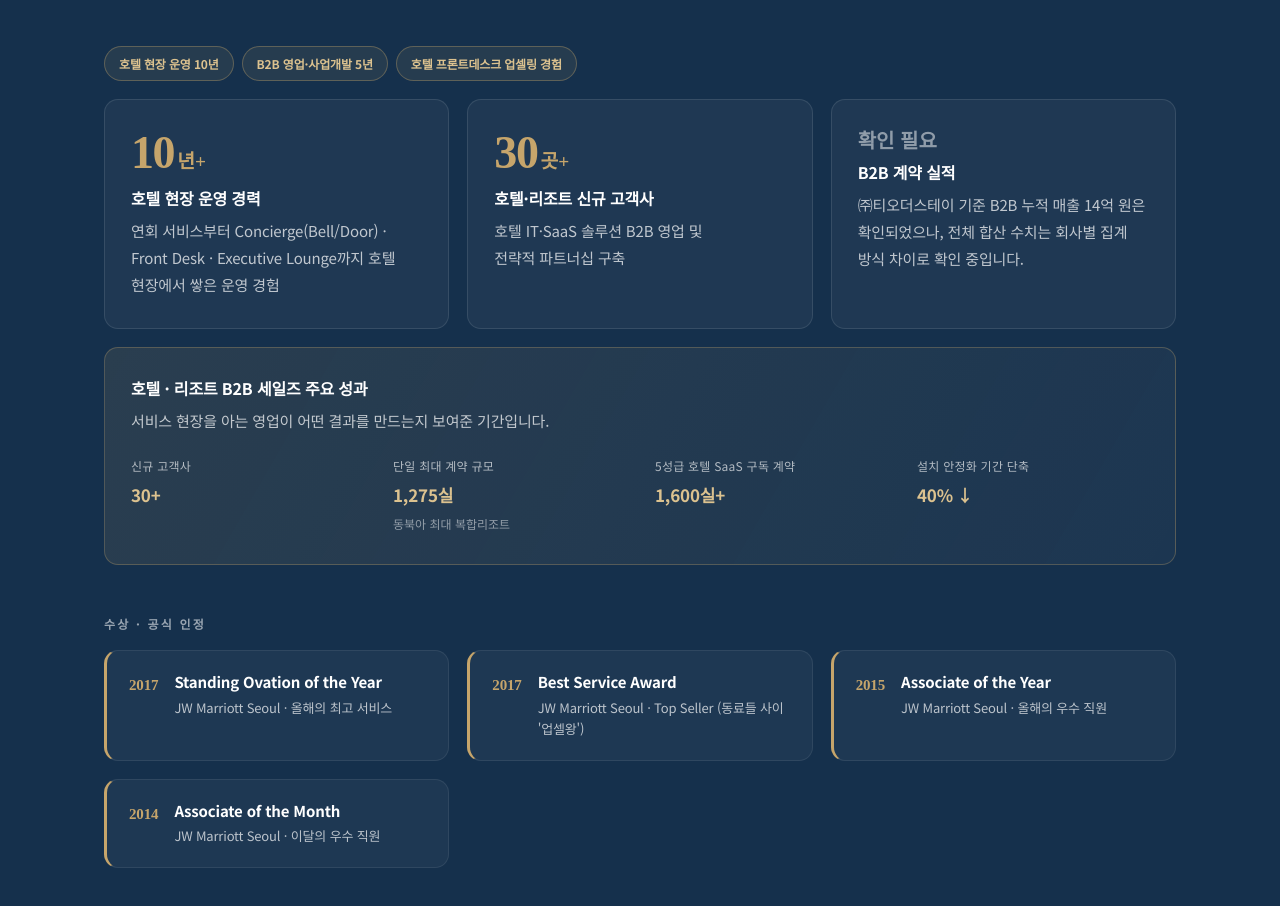
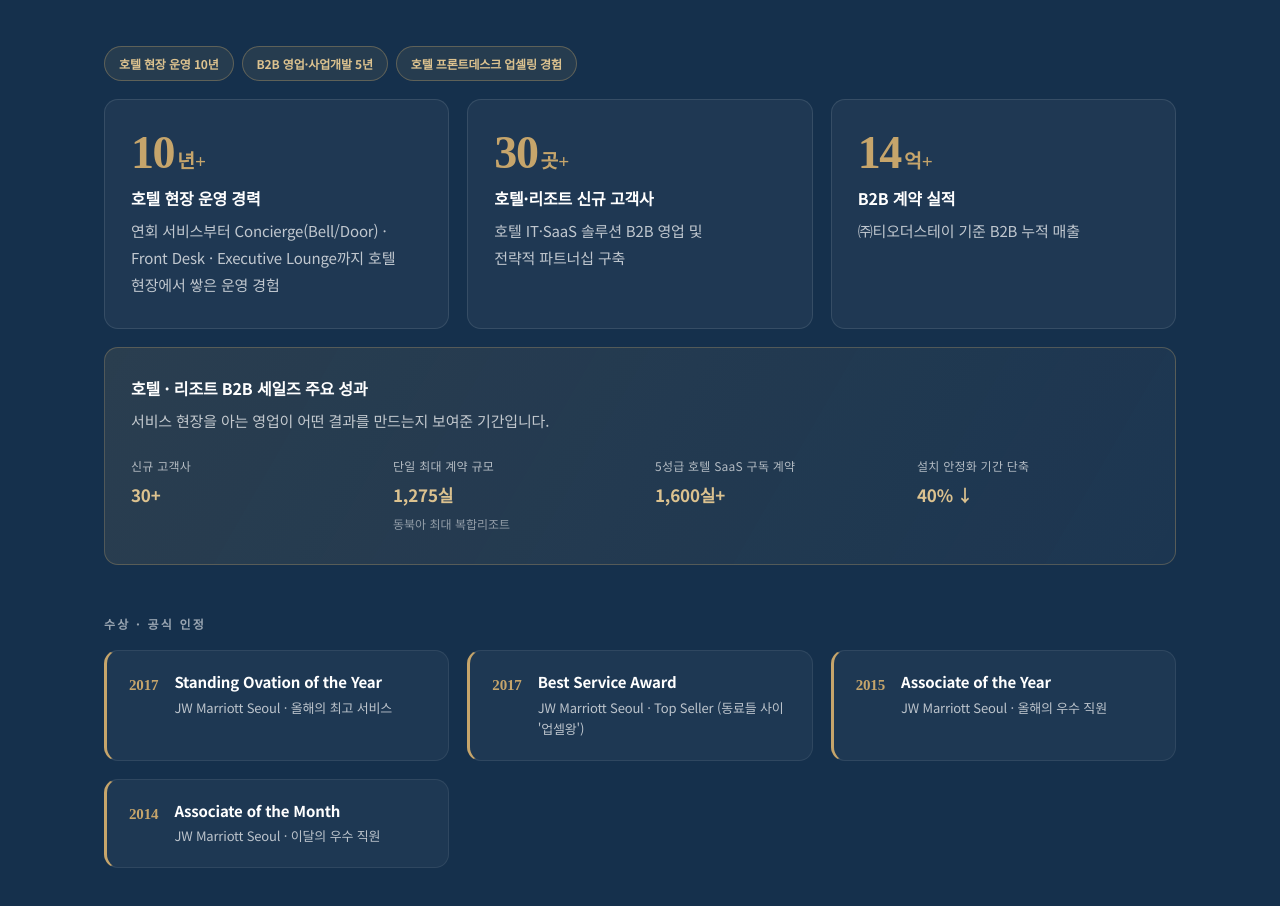
Before and after one commit to hseui87-crypto/deanssaem-test, a plain HTML site: page index.html in a window 1280 px wide. Shown: the part 4520-5426 px from the top of the page. Drawn offline with Linux system fonts and the light colour scheme.

Commit message:
B2B 계약 실적을 14억+로 확정
#achievements '확인 필요' 카드를 다른 성과 카드와 동일한 스타일의
확정 수치(14억+, ㈜티오더스테이 기준 B2B 누적 매출)로 교체.

Co-Authored-By: Claude Sonnet 5 <noreply@anthropic.com>
Claude-Session: https://claude.ai/code/session_01HBA76k7CGHDYBmFZt1hsK1

```diff
--- a/index.html
+++ b/index.html
@@ -854,9 +854,9 @@ html.js .reveal.in{ opacity:1; transform:none; }
         <p><span style="white-space:nowrap;">호텔 IT·SaaS 솔루션 B2B 영업</span> 및 <span style="white-space:nowrap;">전략적 파트너십 구축</span></p>
       </article>
       <article class="num-card reveal">
-        <div class="num-big pending">확인 필요</div>
+        <div class="num-big">14<small>억+</small></div>
         <h3>B2B 계약 실적</h3>
-        <p>㈜티오더스테이 기준 B2B 누적 매출 14억 원은 확인되었으나, 전체 합산 수치는 회사별 집계 방식 차이로 확인 중입니다.</p>
+        <p>㈜티오더스테이 기준 B2B 누적 매출</p>
       </article>
       <article class="num-card num-wide reveal">
         <h3>호텔 · 리조트 B2B 세일즈 주요 성과</h3>
```
